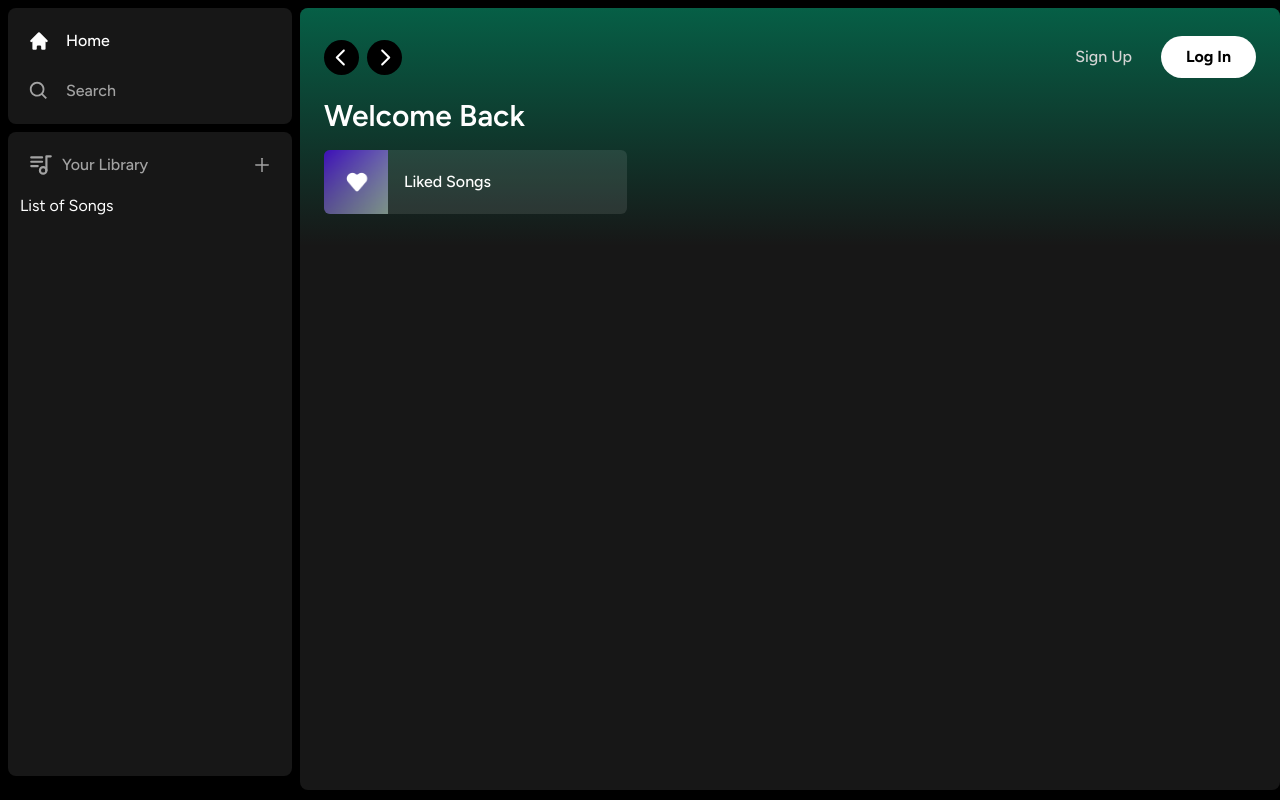
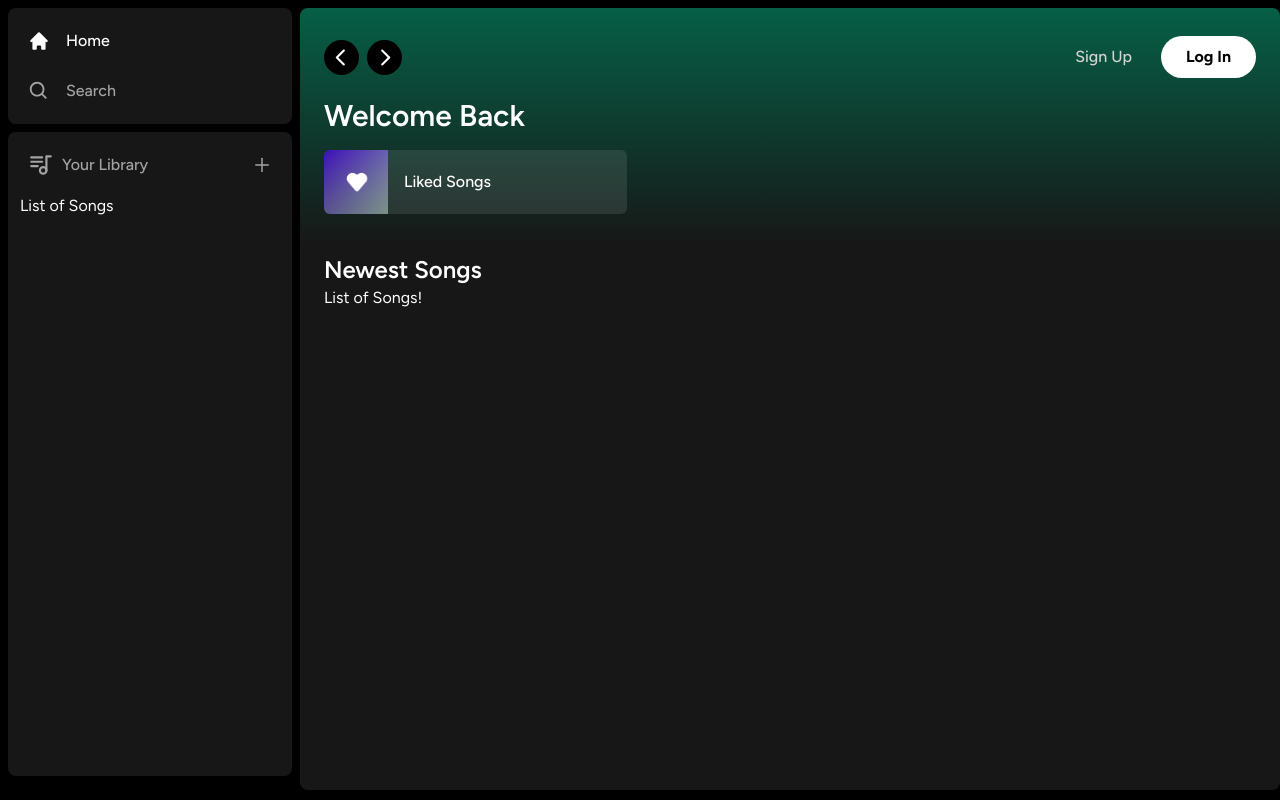
Before and after one commit to olivemonk/spotify-clone, a Next.js app: page / in a window 1280 px wide. Built offline with nearby package versions, Linux system fonts and the light colour scheme.

Commit message:
updated home

```diff
--- a/app/(site)/page.tsx
+++ b/app/(site)/page.tsx
@@ -8,10 +8,20 @@ export default function Home() {
         <div className="mb-2">
           <h1 className="text-white text-3xl font-semibold">Welcome Back</h1>
           <div className="grid grid-cols-1 sm:grid-cols-2 xl:grid-cols-3 2xl:grid-cols-4l-4 gap-3 mt-4">
-            <ListItem image='/images/liked.png' name="Liked Songs" href='liked' />
+            <ListItem
+              image="/images/liked.png"
+              name="Liked Songs"
+              href="liked"
+            />
           </div>
         </div>
       </Header>
+      <div className="mt-2 mb-7 px-6">
+        <div className="flex justify-between items-center">
+          <h1 className="text-white text-2xl font-semibold">Newest Songs</h1>
+        </div>
+        <div>List of Songs!</div>
+      </div>
     </div>
   );
 }
```
